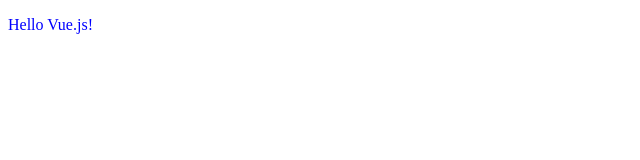
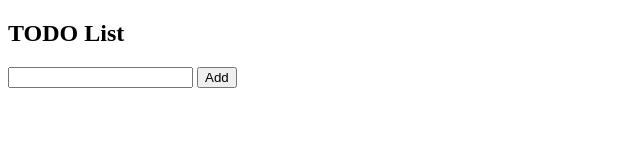
Before and after one commit to irles24601/VueJS_basic, a plain HTML site: page section3/todo/index.html in a window 1280 px wide. Shown: the whole page, without its empty margins (0-640 px from the left). Drawn offline with nearby package versions, Linux system fonts and the light colour scheme.

Commit message:
submit.prevent

```diff
--- a/section3/todo/index.html
+++ b/section3/todo/index.html
@@ -7,7 +7,11 @@
 </head>
 <body>
   <div id="app">
-    <p>{{ message }}</p>
+    <h2>TODO List</h2>
+    <form v-on:submit.prevent>
+      <input type="text">
+      <button v-on:click="addItem">Add</button>
+    </form>
   </div>
   <script src="https://cdn.jsdelivr.net/npm/vue/dist/vue.js"></script>
   <script src="js/main.js"></script>
--- a/section3/todo/js/main.js
+++ b/section3/todo/js/main.js
@@ -1,6 +1,8 @@
 new Vue({
   el: '#app',
-  data: {
-    message: 'Hello Vue.js!'
+  methods: {
+  	addItem: function(event){
+    	alert();
+    }
   }
 })
```
